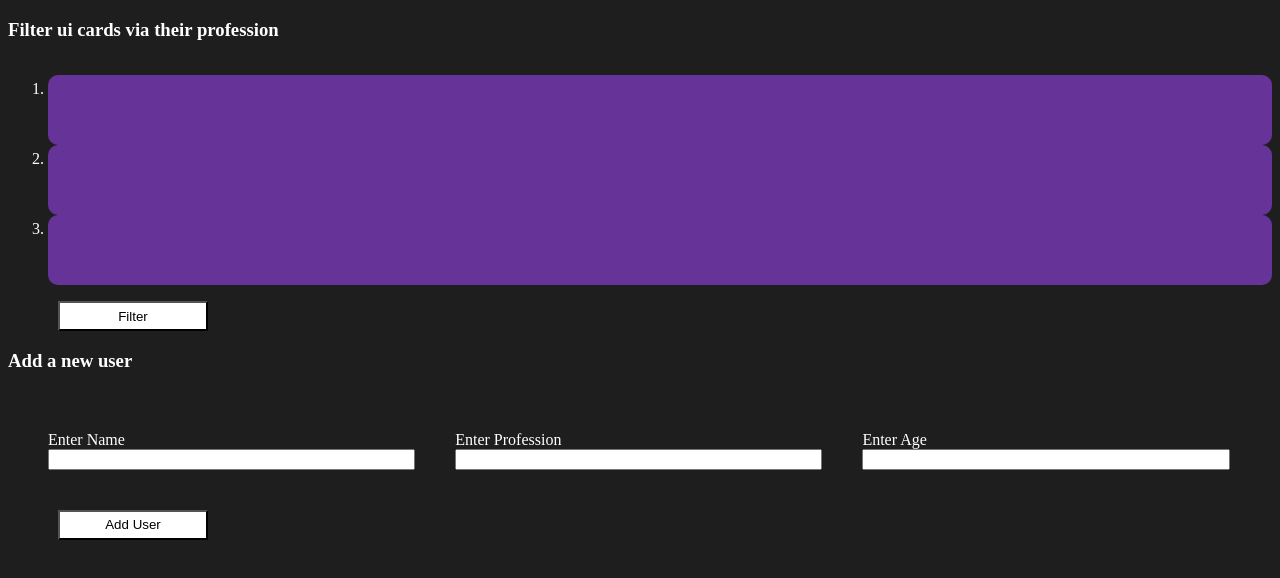
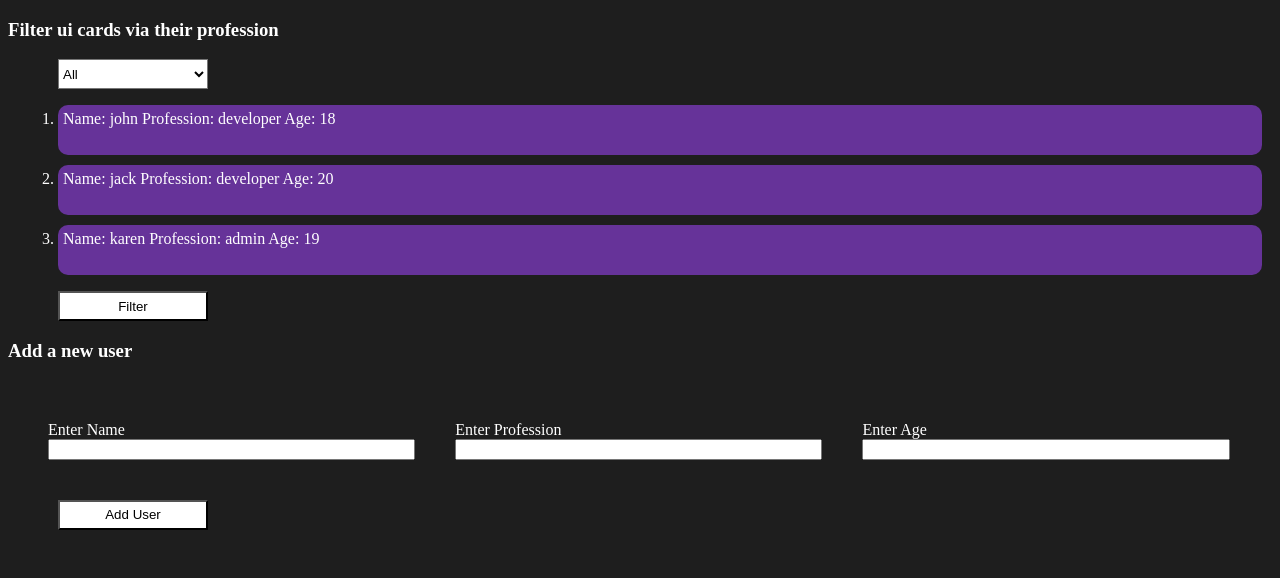
Before and after one commit to Rhythin/Accio_FE2_contest_22_march, a plain HTML site: page index.html in a window 1280 px wide. Drawn offline with Linux system fonts and the light colour scheme.

Commit message:
functionality added styling is still not as good as expected

```diff
--- a/index.html
+++ b/index.html
@@ -13,8 +13,13 @@
     </header>
 
     <main>
+        <select name="" id="filterval" class="filterval">
+            <option value="">All</option>
+            <option value="admin">Admin</option>
+            <option value="developer">Developer</option>
 
-        <ol class="employees">
+        </select>
+        <ol class="employees" id="employees">
             <li class="employee"></li>
             <li class="employee"></li>
             <li class="employee"></li>
--- a/script.js
+++ b/script.js
@@ -9,7 +9,9 @@ let arr = [
 
   const filterbutton= document.getElementById("filter")
   const addButton =document.getElementById("add")
+  const employees=document.getElementById("employees")
 
+  renderList(arr)
 
   addButton.addEventListener('click', addToArray)
 
@@ -25,4 +27,43 @@ let arr = [
     arr.push(newemployee)
 
     console.log(arr)
+    renderList(arr)
   }
+
+  function renderList(arr){
+    while(employees.firstChild){
+        employees.removeChild(employees.firstChild)
+    }
+
+    arr.forEach(element => {
+        let li = document.createElement("li")
+
+        li.textContent= "Name: "+element.name+"\t Profession: "+element.profession+"\t Age: "+element.age
+
+        li.classList.add("employee")
+        employees.appendChild(li)
+    });
+  }
+
+
+  filterbutton.addEventListener('click', filter)
+
+  function filter(){
+    let filterselecction=document.getElementById("filterval")
+    let needed=filterselecction.value
+    if(needed==""){
+        renderList(arr)
+        return
+    }
+
+    console.log(needed)
+    arrFiltered= arr.filter( employee=> {
+        console.log(employee.profession)
+        if(employee.profession === needed){
+            return employee
+        }
+    })
+
+    console.log(arrFiltered)
+    renderList(arrFiltered)
+  }
--- a/style.css
+++ b/style.css
@@ -32,6 +32,8 @@ button{
     flex-direction: column;
     flex-wrap: wrap;
     height: 70%;
+    gap: 5px;
+    align-items: flex-start;
 }
 
 .employee{
@@ -39,5 +41,13 @@ button{
     padding: 5px;
     border-radius: 10px;
     background-color: rebeccapurple;
-    height: 60px;
+    height: 40px;
+    margin: 10px;
 }
+
+.filterval {
+    margin-left: 50px;
+    height: 30px;
+    width: 150px;
+    background-color: white;
+}
```
